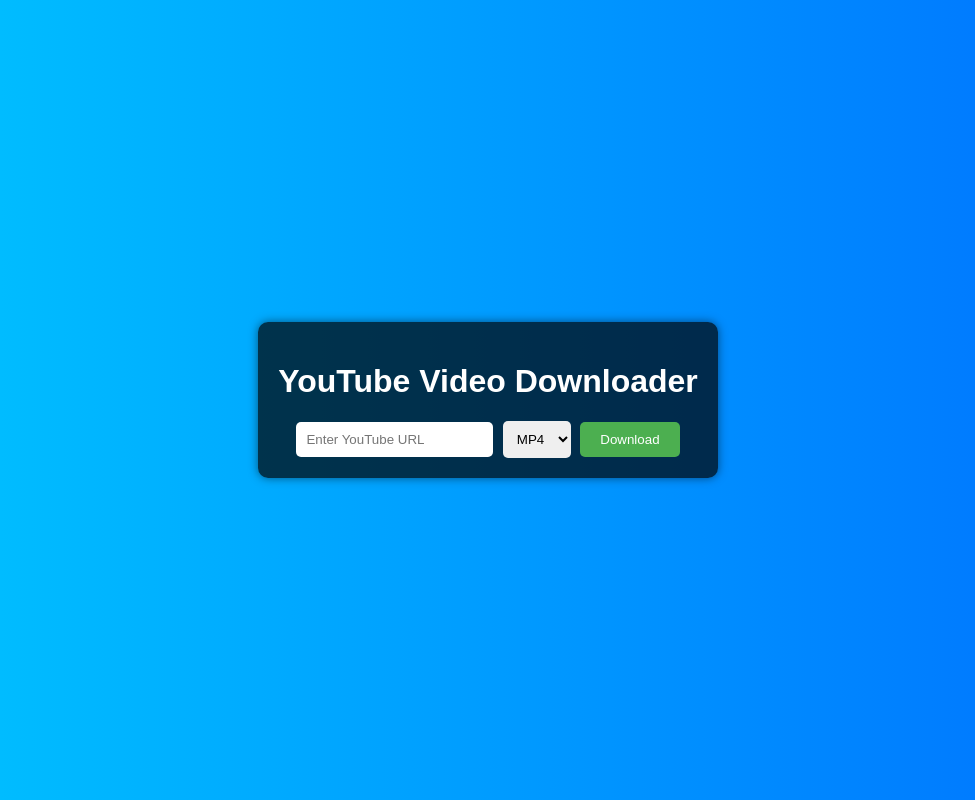
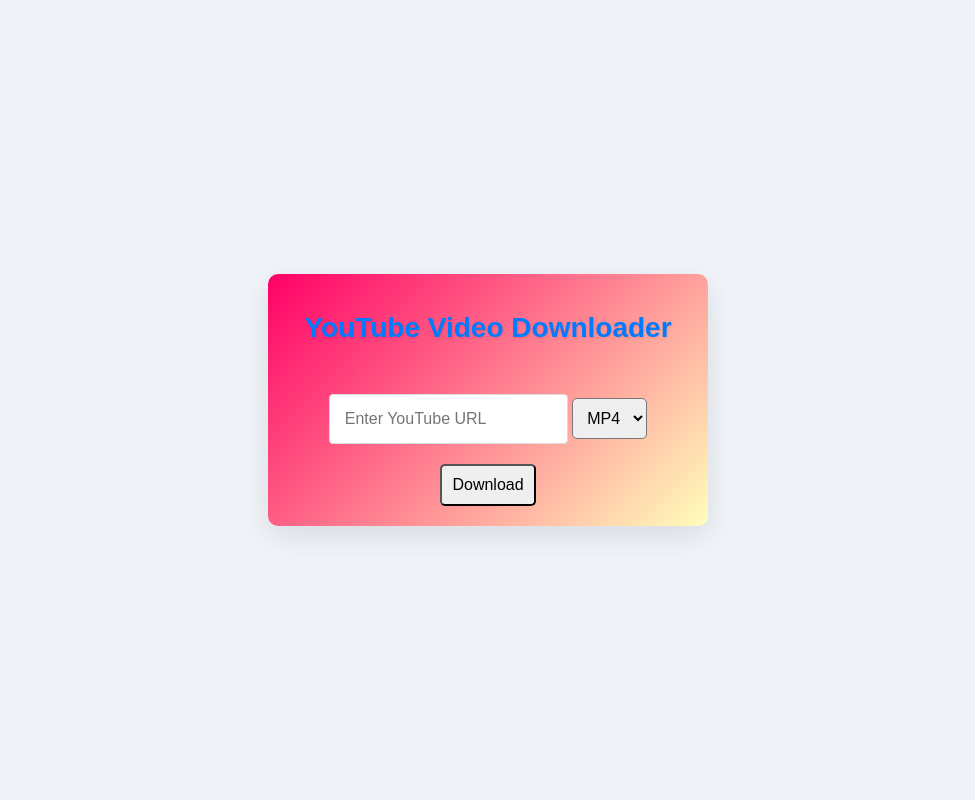
Before and after one commit to Sengkue/downloader-01, a Flask app: page / in a window 1280 px wide. Shown: the whole page, without its empty margins (152-1127 px from the left). Run offline with Flask 3, Linux system fonts and the light colour scheme.

Commit message:
commit 10/10/2024 18:31:17.18

```diff
--- a/static/script.js
+++ b/static/script.js
@@ -1,49 +1,23 @@
 document.getElementById('downloadForm').addEventListener('submit', function(event) {
-    event.preventDefault();  // Prevent form submission
-    document.getElementById('progress-container').style.display = 'block';  // Show the progress container
+    // Show the progress container when the download starts
+    document.getElementById('progress-container').style.display = 'block';
 
-    const formData = new FormData(this);
-    fetch('/download', {
-        method: 'POST',
-        body: formData,
-    })
-    .then(response => {
-        if (!response.ok) throw new Error('Network response was not ok');
-        return response.blob();
-    })
-    .then(blob => {
-        const url = window.URL.createObjectURL(blob);
-        const a = document.createElement('a');
-        a.style.display = 'none';
-        a.href = url;
-        a.download = 'video.mp4'; // Adjust according to your needs
-        document.body.appendChild(a);
-        a.click();
-        window.URL.revokeObjectURL(url);
-        document.getElementById('progress-container').style.display = 'none'; // Hide progress when done
-    })
-    .catch(error => {
-        document.getElementById('error-message').innerText = `Error: ${error.message}`;
-    });
-
-    pollProgress();  // Start polling for progress
+    // Start polling for download progress
+    pollProgress();
 });
 
 function pollProgress() {
-    const intervalId = setInterval(() => {
+    setInterval(() => {
         fetch('/progress')
             .then(response => response.json())
             .then(data => {
                 if (data.status === 'downloading') {
                     document.getElementById('progress-bar').style.width = data.progress + '%';
                     document.getElementById('progress-text').innerText = data.progress + '%';
-                    document.getElementById('eta-text').innerText = `Estimated time: ${data.eta} seconds`;
                 } else if (data.status === 'finished') {
-                    clearInterval(intervalId);  // Stop polling when finished
+                    document.getElementById('progress-bar').style.width = '100%';
+                    document.getElementById('progress-text').innerText = '100% - Download complete!';
                 }
-            })
-            .catch(err => {
-                console.error("Error fetching progress: ", err);
             });
     }, 1000);  // Poll every second
 }
--- a/static/styles.css
+++ b/static/styles.css
@@ -1,48 +1,133 @@
+/* General Styles */
 body {
-    font-family: Arial, sans-serif;
-    background: linear-gradient(to right, #00c6ff, #0072ff);
-    color: white;
+    font-family: 'Arial', sans-serif;
+    background-color: #f0f4f8; /* Soft, light background color */
     margin: 0;
     padding: 0;
     display: flex;
     justify-content: center;
     align-items: center;
     height: 100vh;
+    color: #333;
 }
 
+/* Container Styles */
 .container {
+    background: white;
+    border-radius: 12px; /* Rounded corners */
+    box-shadow: 0 10px 30px rgba(0, 0, 0, 0.1); /* Soft shadow */
+    padding: 40px; /* Increased padding for more space */
+    width: 400px;
     text-align: center;
-    background: rgba(0, 0, 0, 0.7);
-    padding: 20px;
-    border-radius: 10px;
-    box-shadow: 0 0 10px rgba(0, 0, 0, 0.5);
+    transition: transform 0.3s; /* Smooth scale transition */
 }
 
-input[type="text"] {
-    padding: 10px;
-    border-radius: 5px;
-    border: none;
-    margin-right: 5px;
+.container:hover {
+    transform: translateY(-5px); /* Slight lift effect on hover */
 }
 
-select {
-    padding: 10px;
-    border-radius: 5px;
-    border: none;
-    margin-right: 5px;
+/* Header Styles */
+h1 {
+    margin-bottom: 30px; /* Spacing below the header */
+    font-size: 28px; /* Larger font size */
+    color: #007bff; /* Blue color for the header */
+    text-shadow: 1px 1px 2px rgba(0, 0, 0, 0.1); /* Subtle text shadow */
 }
 
-button {
-    padding: 10px 20px;
-    border-radius: 5px;
-    border: none;
-    background: #4caf50;
-    color: white;
-    cursor: pointer;
+/* Input Group Styles */
+.input-group {
+    display: flex;
+    justify-content: space-between;
+    align-items: center;
+    margin-bottom: 20px;
 }
 
-button:hover {
-    background: #45a049;
+#video-url {
+    flex-grow: 1;
+    padding: 15px; /* Increased padding */
+    border: 1px solid #ddd; /* Light border */
+    border-radius: 4px;
+    font-size: 16px;
+    transition: border-color 0.3s, box-shadow 0.3s; /* Smooth transitions */
+}
+
+#video-url:focus {
+    border-color: #007bff; /* Change border color on focus */
+    box-shadow: 0 0 5px rgba(0, 123, 255, 0.5); /* Add shadow on focus */
+    outline: none; /* Remove outline */
+}
+
+/* Icon Button Styles */
+.icon-button {
+    background: none;
+    border: none;
+    cursor: pointer;
+    color: #007bff; /* Blue color for icons */
+    font-size: 24px; /* Increased icon size */
+    padding: 0 10px; /* Padding for icons */
+    transition: color 0.3s; /* Smooth color change */
+}
+
+.icon-button:hover {
+    color: #0056b3; /* Darker blue on hover */
+}
+
+/* Format Group Styles */
+.format-group {
+    display: flex;
+    justify-content: center;
+    margin-bottom: 20px;
+}
+
+.format-group label {
+    margin: 0 20px;
+    font-size: 16px;
+    color: #333;
+    display: flex;
+    align-items: center; /* Center align text and radio button */
+}
+
+.format-group input[type="radio"] {
+    margin-right: 8px; /* Spacing between radio and label */
+}
+
+/* Download Button Styles */
+.download-button {
+    padding: 12px 25px; /* Increased padding for the button */
+    border: none;
+    border-radius: 4px;
+    background-color: #007bff; /* Blue background */
+    color: white;
+    font-size: 16px;
+    cursor: pointer;
+    transition: background-color 0.3s, transform 0.3s; /* Smooth transitions */
+}
+
+.download-button:hover {
+    background-color: #0056b3; /* Darker blue on hover */
+    transform: translateY(-2px); /* Slight lift effect on hover */
+}
+
+/* Error Message Styles */
+.error-message {
+    color: #d9534f; /* Red color for error messages */
+    margin-top: 15px;
+    font-size: 14px;
+}
+.container {
+    max-width: 600px;
+    margin: 0 auto;
+    text-align: center;
+    padding: 20px;
+    background: linear-gradient(135deg, #f06, #ffb);
+    border-radius: 10px;
+}
+
+input, select, button {
+    margin-top: 20px;
+    padding: 10px;
+    font-size: 16px;
+    border-radius: 5px;
 }
 
 #progress-container {
@@ -52,7 +137,6 @@ button:hover {
     height: 25px;
     width: 100%;
     position: relative;
-    display: none; /* Initially hidden */
 }
 
 #progress-bar {
@@ -68,10 +152,4 @@ button:hover {
     width: 100%;
     text-align: center;
     line-height: 25px;
-    color: black; /* Make text visible on the progress bar */
 }
-
-#eta-text {
-    color: #ffcc00; /* Color for estimated time text */
-    font-weight: bold;
-}
```
